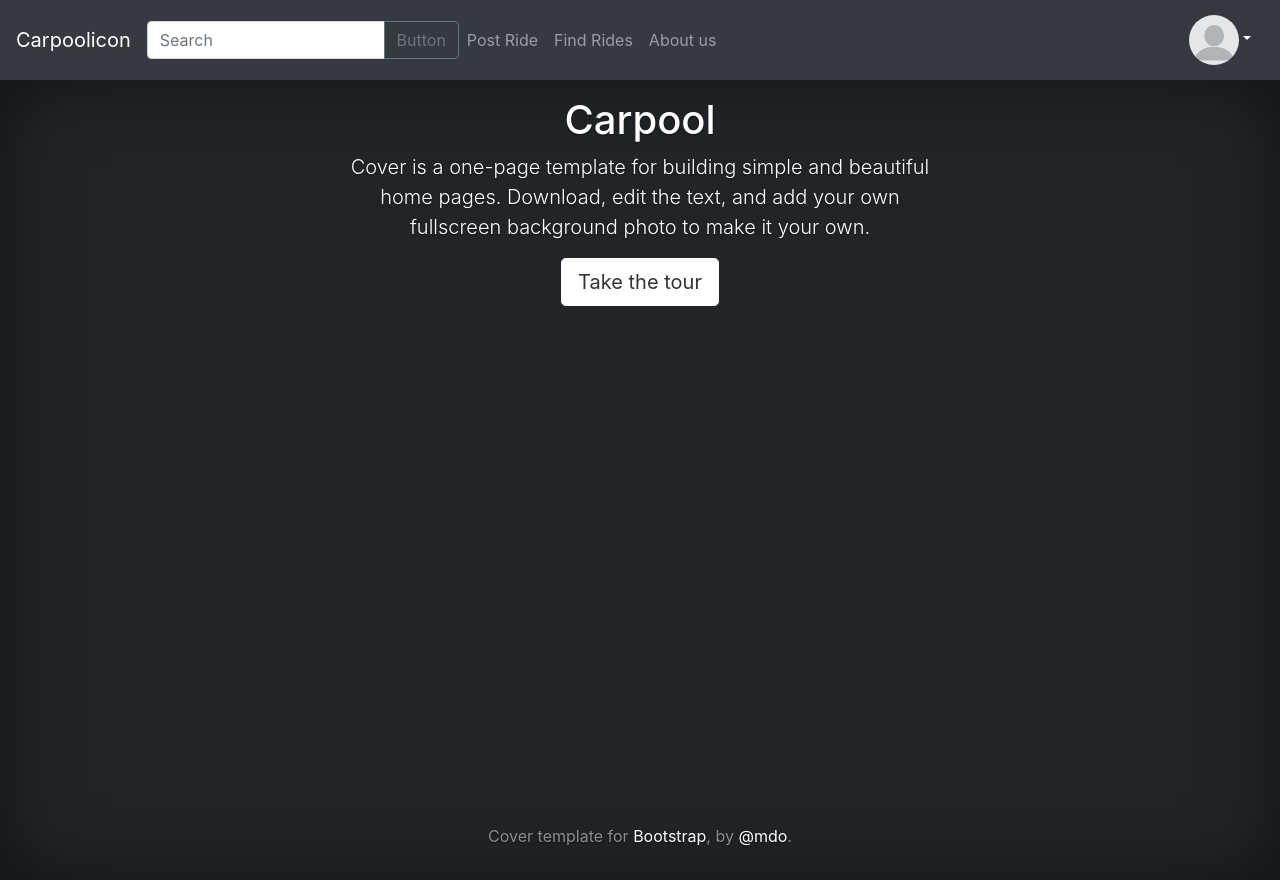
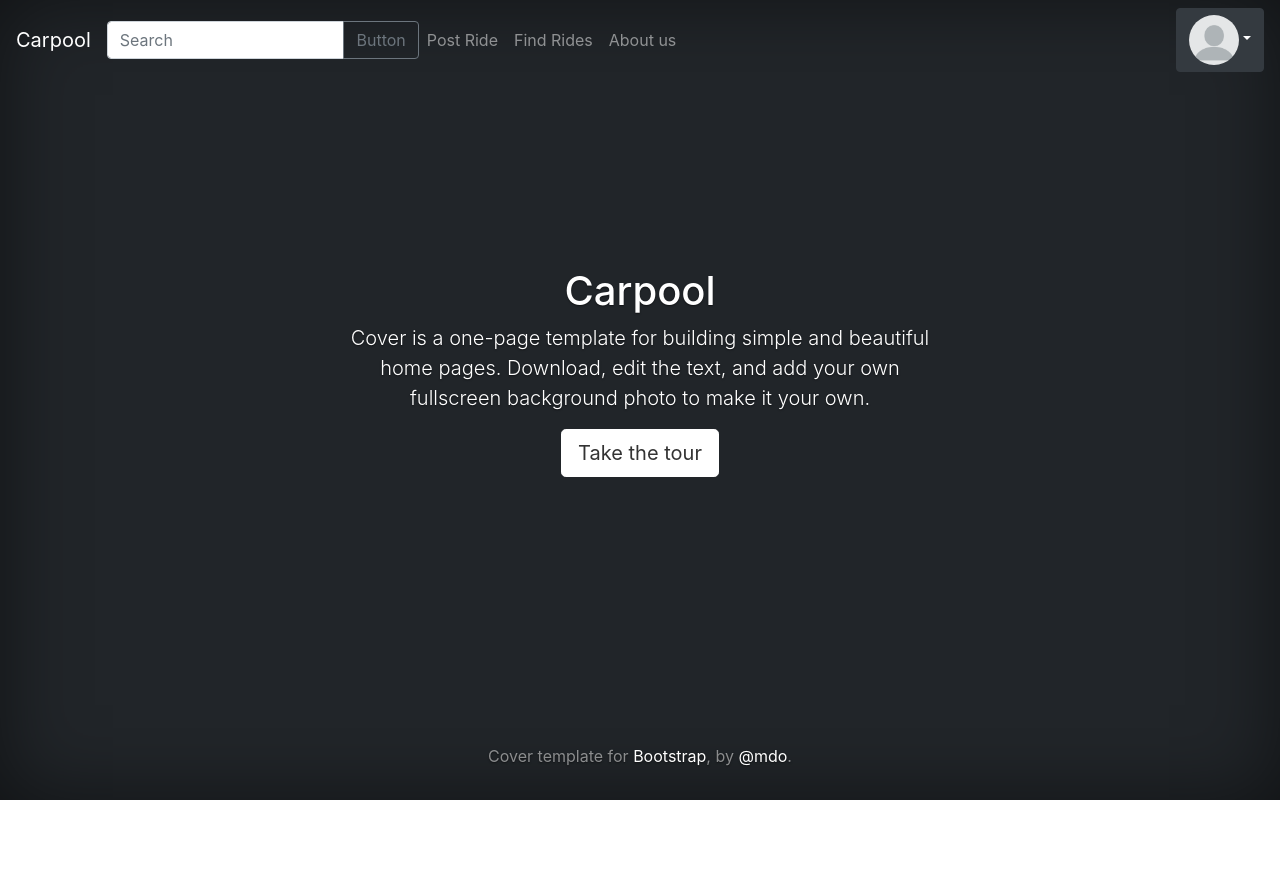
Before and after one commit to sorkinl/Carpool3.0, a React (Create React App) app: page / in a window 1280 px wide. After the commit the page ends 800 px from the top, so only its background shows below. Built offline with nearby package versions, Linux system fonts and the light colour scheme.

Commit message:
navbar fix

```diff
--- a/src/components/FrontPage/FrontPage.jsx
+++ b/src/components/FrontPage/FrontPage.jsx
@@ -23,11 +23,12 @@ const FrontPage = () => {
           </div>
         </header> */}
         {/* <Navbar /> */}
-        <main class="px-3">
+        <div className="h-100 w-100 d-flex align-items-center">
+          <main class="px-3 ">
             <h1>Carpool</h1>
             <p class="lead">
-            Cover is a one-page template for building simple and beautiful home
-            pages. Download, edit the text, and add your own fullscreen
+              Cover is a one-page template for building simple and beautiful
+              home pages. Download, edit the text, and add your own fullscreen
               background photo to make it your own.
             </p>
             <p class="lead">
@@ -39,7 +40,7 @@ const FrontPage = () => {
               </a>
             </p>
           </main>
-
+        </div>
         <footer class="mt-auto text-white-50">
           <p>
             Cover template for{" "}
--- a/src/components/Navbar/Navbar.jsx
+++ b/src/components/Navbar/Navbar.jsx
@@ -8,6 +8,7 @@ import {
   InputGroup,
 } from "react-bootstrap";
 import AccountIcon from "./AccountIcon";
+import { useLocation } from "react-router";
 var loggedIn = true;
 const loggedInComponent = loggedIn ? (
   //loggedIn
@@ -19,8 +20,14 @@ const loggedInComponent = loggedIn ? (
 
 const NavBar = () => {
   return (
-    <Navbar bg="dark" variant="dark">
-      <Navbar.Brand href="#home">Carpoolicon</Navbar.Brand>
+    <Navbar
+      bg={useLocation().pathname == "/" ? "transparent" : "dark"}
+      className={
+        useLocation().pathname == "/" ? "position-absolute vw-100" : ""
+      }
+      variant="dark"
+    >
+      <Navbar.Brand href="#home">Carpool</Navbar.Brand>
 
       <InputGroup className="w-25">
         <FormControl placeholder="Search" />
```
Lines whose indentation alone changed are shown as unchanged.
